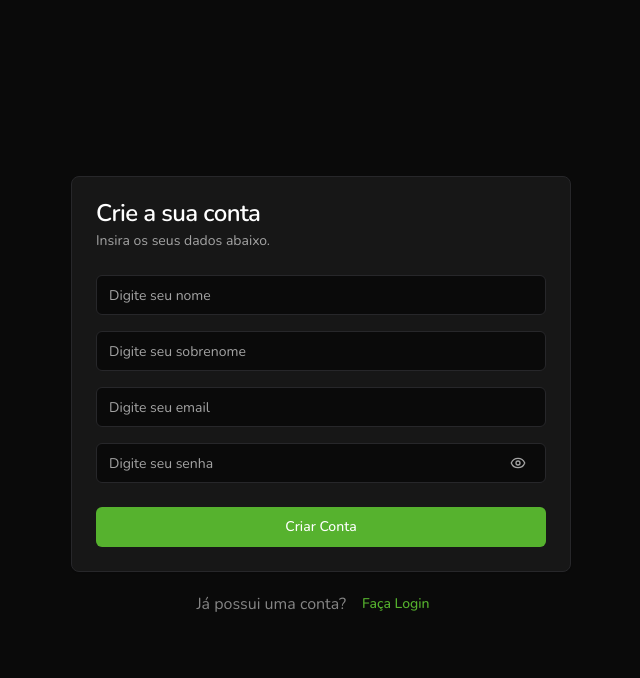
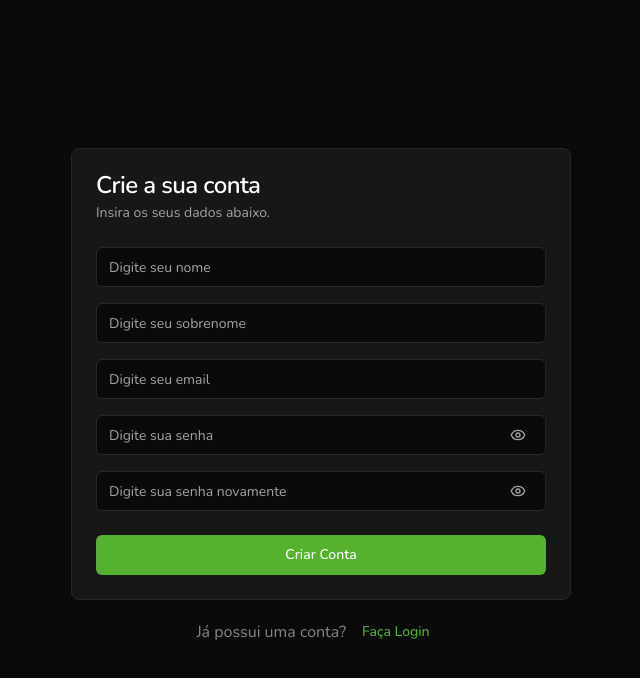
Before and after one commit to fernandoferreira67/mcp-fertrack, a React (Vite) app: page /signup in a window 1280 px wide. Shown: the top 678 px of the page, without its empty margins (319-959 px from the left). Built offline with nearby package versions, Linux system fonts and the light colour scheme.

Commit message:
feat: add password input component

```diff
--- /dev/null
+++ b/src/components/password-input.jsx
@@ -0,0 +1,26 @@
+import { EyeIcon, EyeOffIcon } from 'lucide-react'
+import { useState } from 'react'
+
+import { Button } from './ui/button'
+import { Input } from './ui/input'
+
+const PasswordInput = ({ placeholder = 'Digite sua senha' }) => {
+  const [passwordIsVisible, setPasswordIsVisible] = useState(false)
+  return (
+    <div className="relative">
+      <Input
+        type={passwordIsVisible ? 'text' : 'password'}
+        placeholder={placeholder}
+      />
+      <Button
+        variant="ghost"
+        className="absolute bottom-0 right-0 top-0 my-auto mr-1 text-muted-foreground"
+        onClick={() => setPasswordIsVisible((prev) => !prev)}
+      >
+        {passwordIsVisible ? <EyeOffIcon /> : <EyeIcon />}
+      </Button>
+    </div>
+  )
+}
+
+export default PasswordInput
--- a/src/pages/signup.jsx
+++ b/src/pages/signup.jsx
@@ -1,7 +1,6 @@
-import { EyeIcon, EyeOffIcon } from 'lucide-react'
-import { useState } from 'react'
 import { Link } from 'react-router'
 
+import PasswordInput from '@/components/password-input'
 import { Button } from '@/components/ui/button'
 import {
   Card,
@@ -14,8 +13,6 @@
 import { Input } from '@/components/ui/input'
 
 const SignupPage = () => {
-  const [passwordIsVisible, setPasswordIsVisible] = useState(false)
-
   return (
     <div className="flex h-screen w-screen flex-col items-center justify-center gap-3">
       <Card className="w-[500px]">
@@ -27,19 +24,8 @@
           <Input placeholder="Digite seu nome" />
           <Input placeholder="Digite seu sobrenome" />
           <Input placeholder="Digite seu email" />
-          <div className="relative">
-            <Input
-              type={passwordIsVisible ? 'text' : 'password'}
-              placeholder="Digite seu senha"
-            />
-            <Button
-              variant="ghost"
-              className="absolute bottom-0 right-0 top-0 my-auto mr-1 text-muted-foreground"
-              onClick={() => setPasswordIsVisible((prev) => !prev)}
-            >
-              {passwordIsVisible ? <EyeOffIcon /> : <EyeIcon />}
-            </Button>
-          </div>
+          <PasswordInput />
+          <PasswordInput placeholder="Digite sua senha novamente" />
         </CardContent>
         <CardFooter>
           <Button className="w-full">Criar Conta</Button>
```
